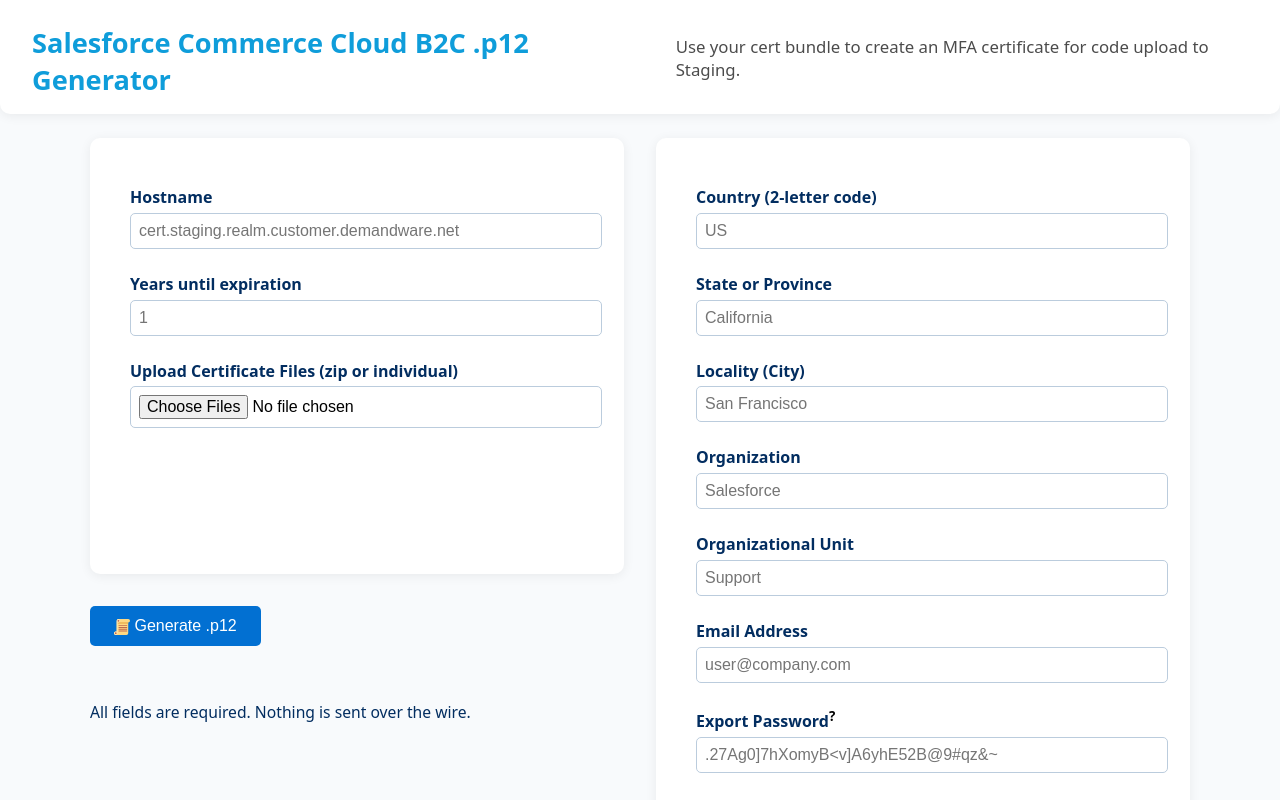
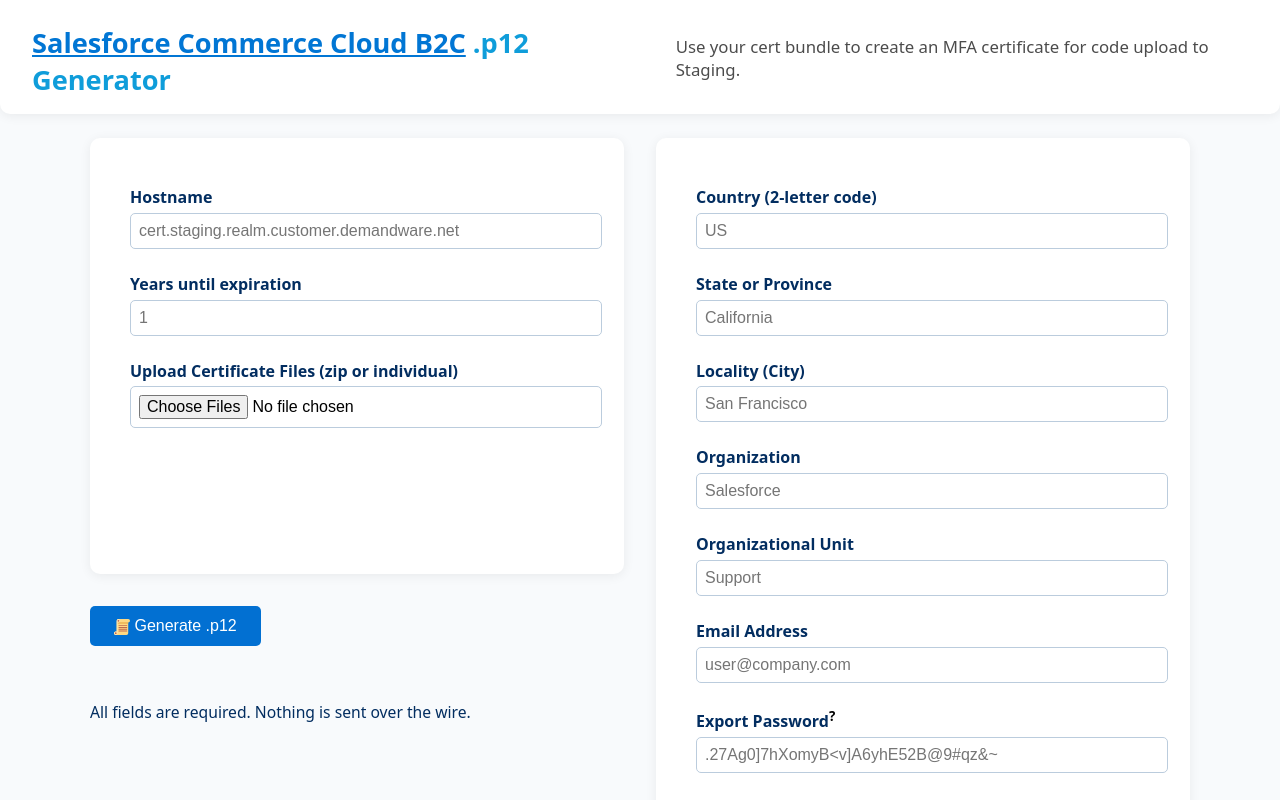
Before and after one commit to j-256/p12-generator, a website built with webpack: page index.html in a window 1280 px wide. In both pictures the pointer is over the link "Salesforce Commerce Cloud B2C". Shown: the top 800 px of the page. Built offline with nearby package versions, Linux system fonts and the light colour scheme.

Commit message:
Add !important to .title a:hover

```diff
--- a/style.css
+++ b/style.css
@@ -51,8 +51,8 @@
 }
 .header-flex .title a:hover,
 .header-flex .title a:focus {
-  color: var(--color-sf-light);
-  text-decoration: underline;
+  color: var(--color-sf-light) !important;
+  text-decoration: underline !important;
 }
 @media (max-width: 700px) {
   .header-flex {
```
